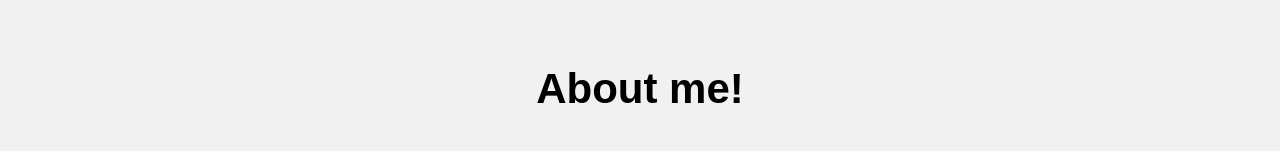
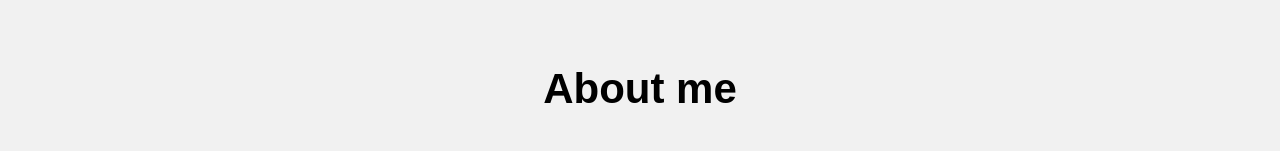
Before and after one commit to hw9402/introduceMyself_webpage, a plain HTML site: page index.html in a window 1280 px wide. Shown: the top 151 px of the page. Drawn offline with Linux system fonts and the light colour scheme.

Commit message:
edit title

```diff
--- a/index.html
+++ b/index.html
@@ -8,7 +8,7 @@
     </head>
     <body>
         <div class="header">
-            <h2>About me!</h2>
+            <h2>About me</h2>
             <p>Introduce My Basic Information</p>
         </div>
 
```
